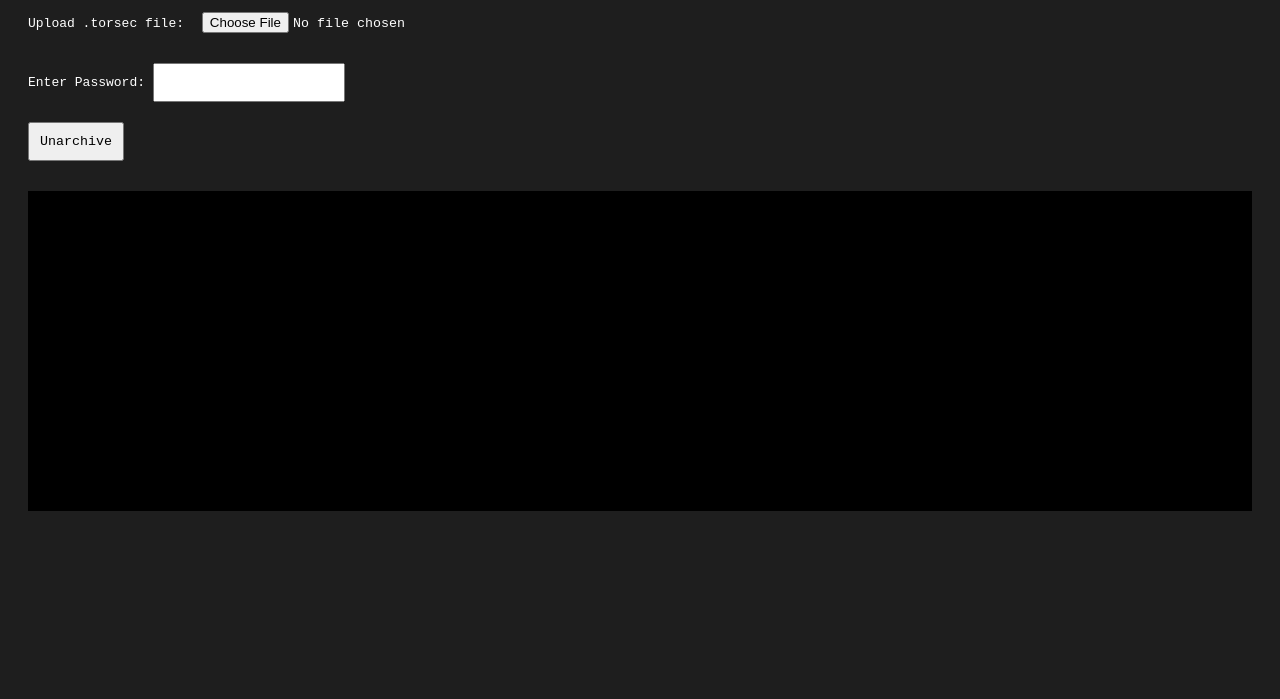
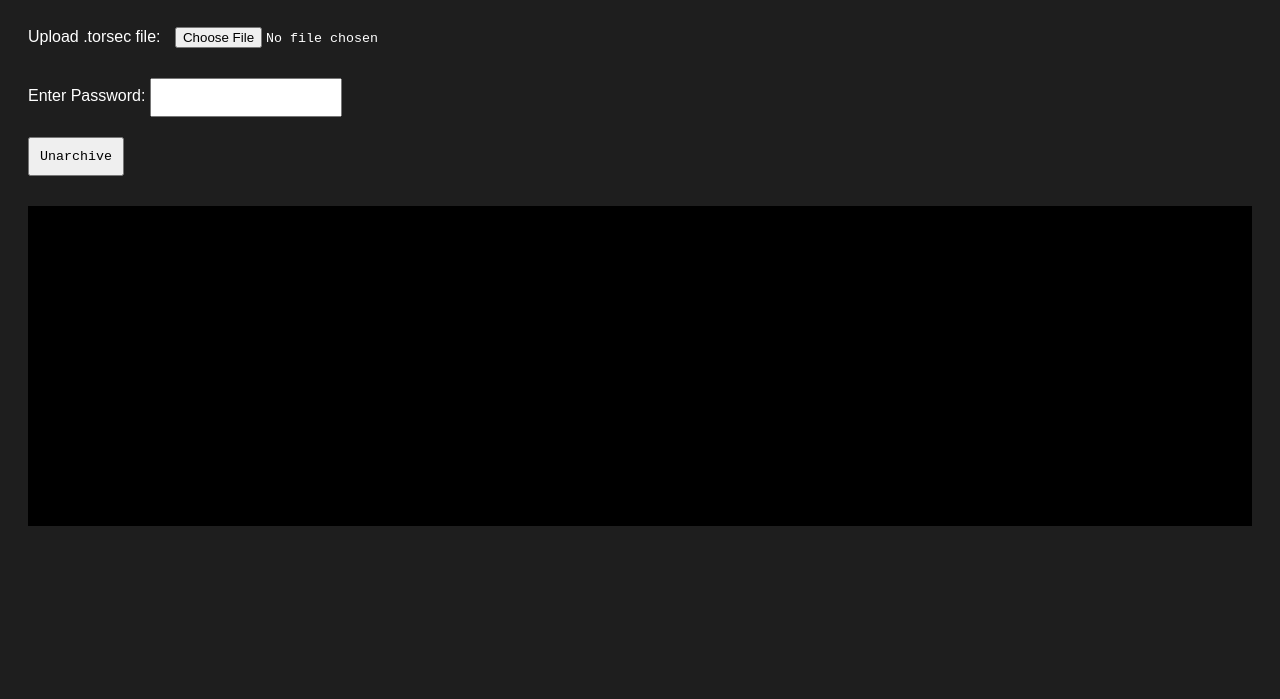
Before and after one commit to wolfdreamYT/torsec-project, a plain HTML site: page index.html in a window 1280 px wide. Shown: the part 101-800 px from the top of the page. Drawn offline with nearby package versions, Linux system fonts and the light colour scheme.

Commit message:
Update index.html
removed the monospace and replaced with default sans serif.

improved quality

```diff
--- a/index.html
+++ b/index.html
@@ -6,7 +6,7 @@
     <title>Unarchiver Tool</title>
     <style>
         body {
-            font-family: monospace;
+            font-family: sans-serif;
             background-color: #1e1e1e;
             color: white;
             padding: 20px;
```
